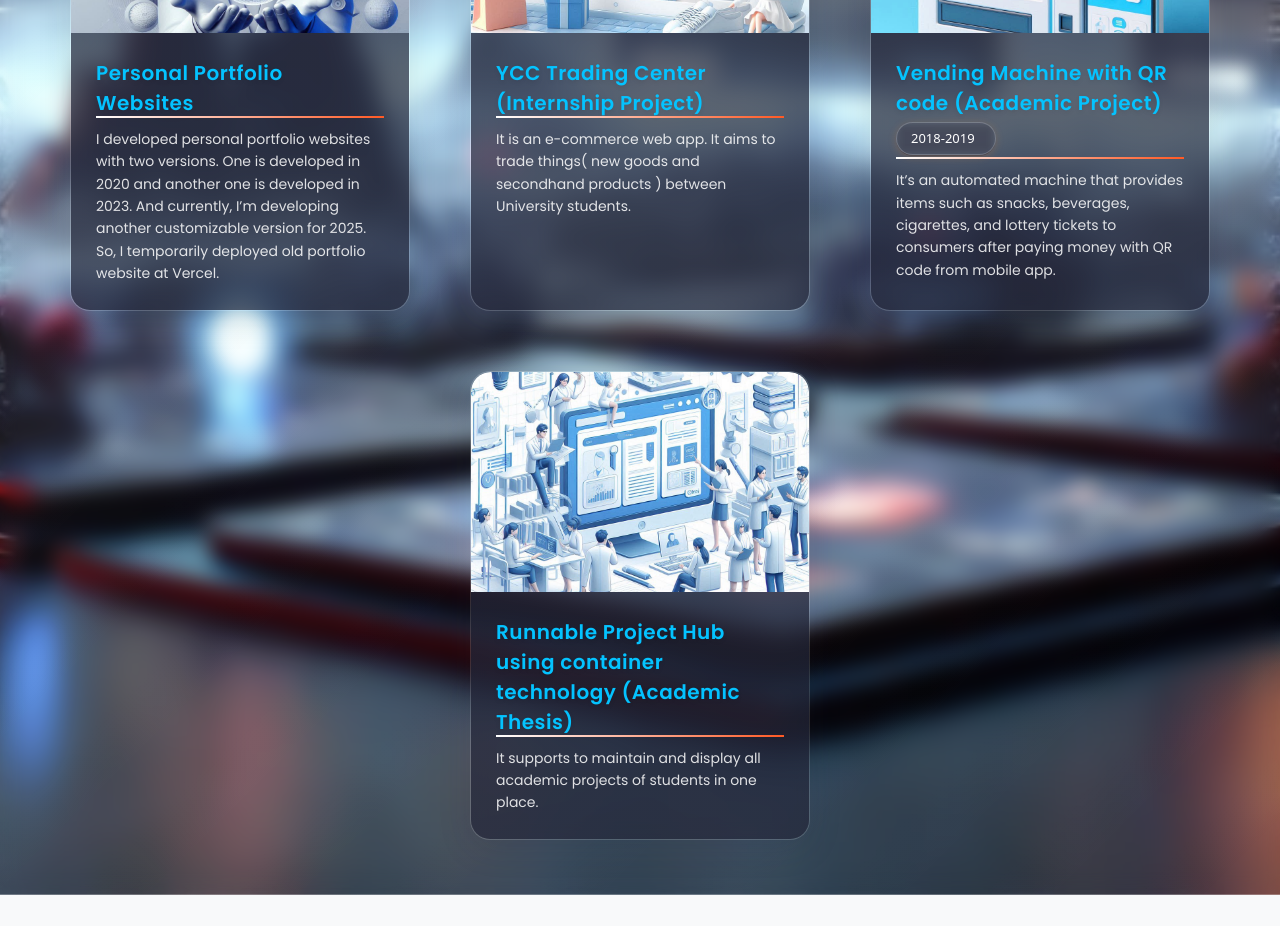
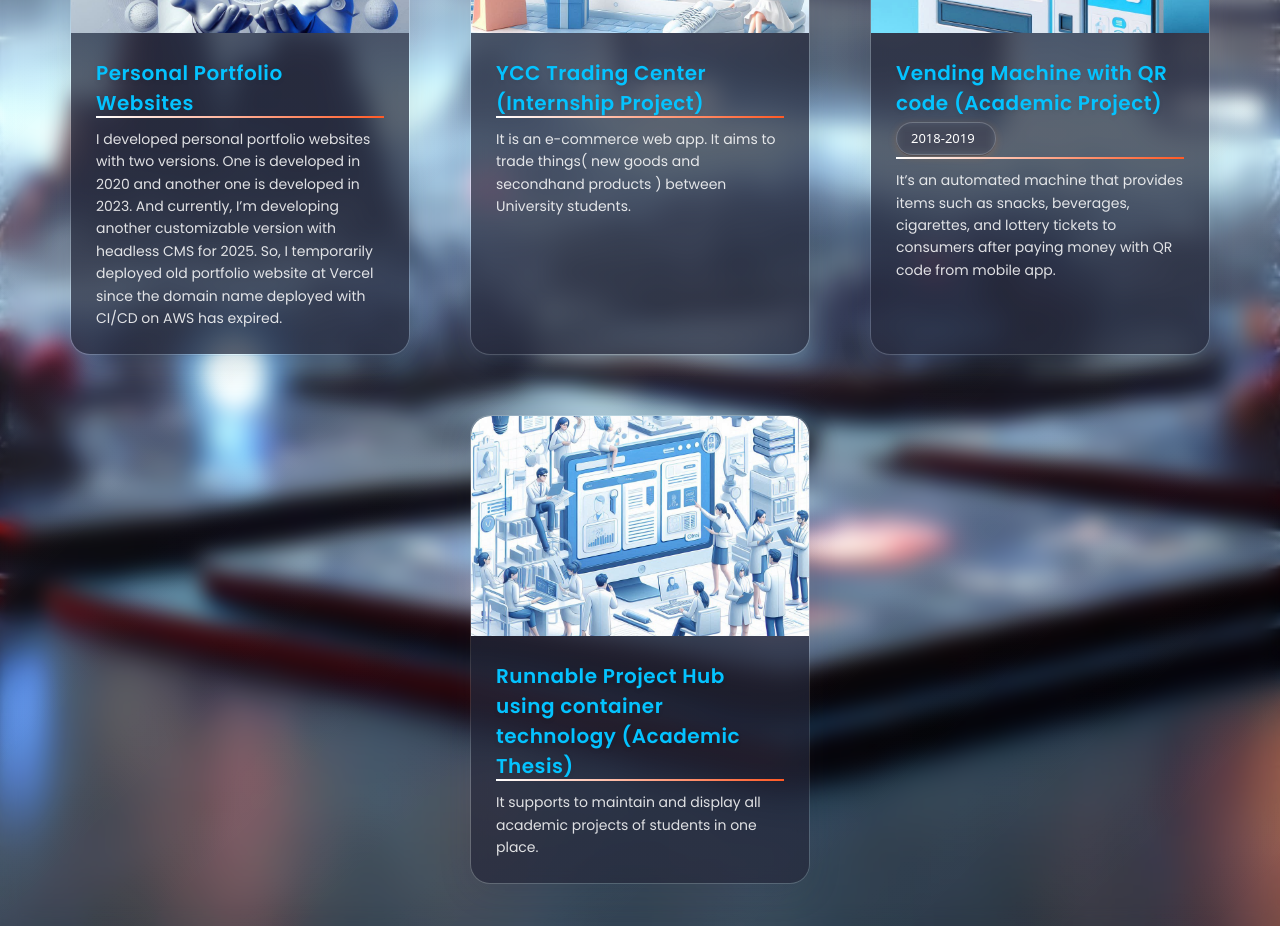
Before and after one commit to htetaungkhant/portfolio_renew_2024_github, a Next.js app: page / in a window 1280 px wide. Shown: the part 4320-5246 px from the top of the page. Built offline with nearby package versions, Linux system fonts and the light colour scheme.

Commit message:
Updated project description and resume file

```diff
--- a/data/Projects/constants.ts
+++ b/data/Projects/constants.ts
@@ -89,7 +89,7 @@ export const projectsDetails = [
         title: "Personal Portfolio Websites",
         duration: { fromDate: "", toDate: "" },
         description:
-            "I developed personal portfolio websites with two versions. One is developed in 2020 and another one is developed in 2023. And currently, I’m developing another customizable version for 2025. So, I temporarily deployed old portfolio website at Vercel.",
+            "I developed personal portfolio websites with two versions. One is developed in 2020 and another one is developed in 2023. And currently, I’m developing another customizable version with headless CMS for 2025. So, I temporarily deployed old portfolio website at Vercel since the domain name deployed with CI/CD on AWS has expired.",
         technologies: ["React", "Next.js", "Strapi CMS", "Sanity CMS"],
         image: Personal_Portfolio_Websites,
     },
```
Also changed, not shown: 2 other files (tests, documents, lock files or other folders).
